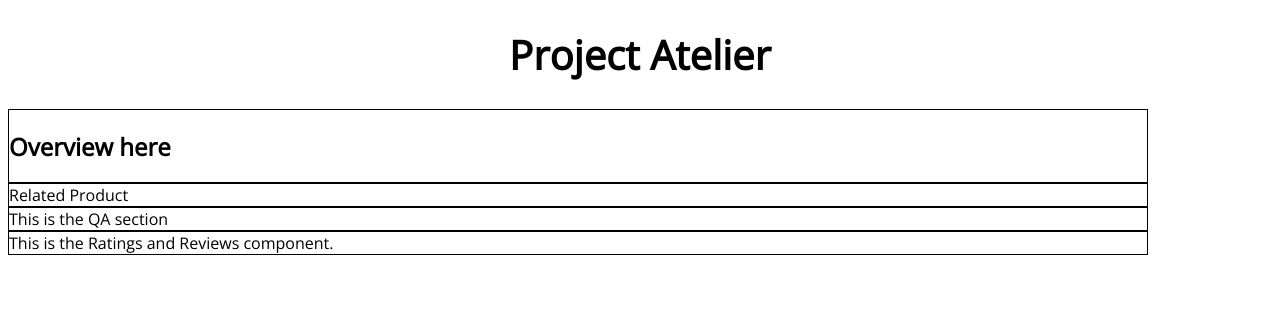
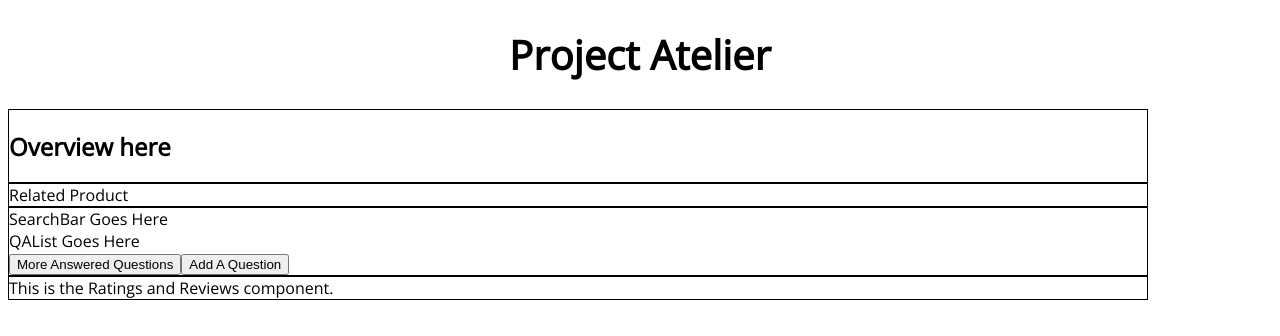
Before and after one commit to es98dame/fec, a React app: page / in a window 1280 px wide. Shown: the top 336 px of the page. Built offline with nearby package versions, Linux system fonts and the light colour scheme; the HTML template or start-up script is replaced by a standard one.

Commit message:
save progress to install axios on main

```diff
--- a/fec-client/src/components/Q&A/QA.jsx
+++ b/fec-client/src/components/Q&A/QA.jsx
@@ -1,9 +1,21 @@
-import React from 'react';
+import React, { useState, useEffect } from 'react';
+import axios from 'axios';
 // import styled from 'styled-components';
 
-const QA = function () {
+const QA = function (productId = []) {
+  const [QAData, SetQA] = useState(productId);
+
+  //
+
   return (
-    <div>This is the QA section</div>
+    <div>
+      <div>SearchBar Goes Here</div>
+      <div>QAList Goes Here</div>
+      <div>
+        <button>More Answered Questions</button>
+        <button>Add A Question</button>
+      </div>
+    </div>
   );
 };
 
```
